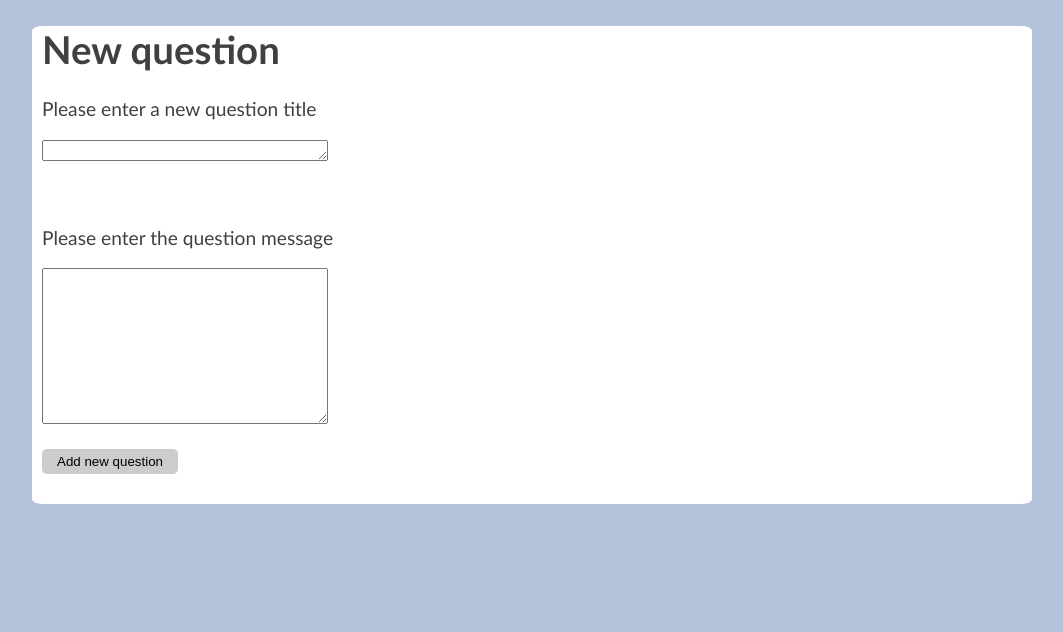
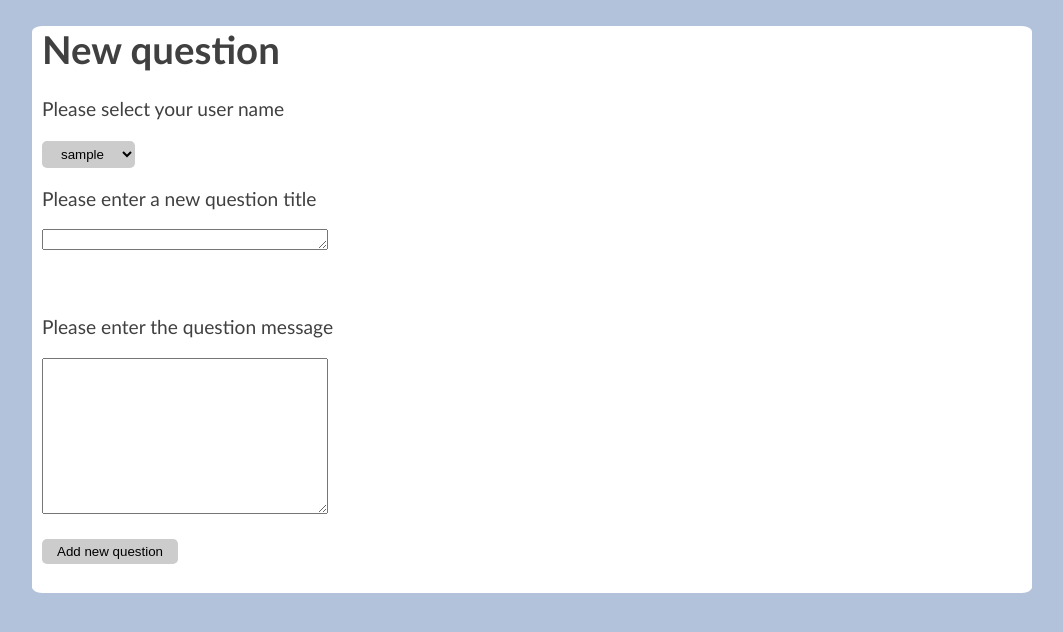
Before and after one commit to KataBucsai/AskMate2-project-prismatic, a Flask app: page /question/new in a window 1280 px wide. Shown: the top 632 px of the page, without its empty margins (108-1171 px from the left). Run offline with Flask 2, Linux system fonts and the light colour scheme; a database or web service that is not in the repository returns one stand-in record (values such as "Sample title"); some libraries are stand-ins or nearby versions.

Commit message:
implement bind question feature

```diff
--- a/app_logic.py
+++ b/app_logic.py
@@ -18,13 +18,18 @@ def list_questions():
 
 @app.route('/create_new_question', methods=['POST'])
 def create_new_question():
-    ui.add_item_to_sql_db('question', request.form)
+    new_question_user = request.form['new_question_user']
+    user_id = ui.handle_query("""SELECT id FROM users WHERE user_name='{}';""". format(new_question_user))
+    ui.handle_query("""INSERT INTO question (submission_time, view_number, vote_number, title, message, users_id)
+                    VALUES ('{}', {}, {}, '{}', '{}', {});""".format(
+                    str(datetime.now())[:-7], 0, 0, request.form['new_question_title'], request.form['new_question_message'], user_id[0][0]))
     return redirect('/')
 
 
 @app.route('/question/new')
 def new_question():
-    return render_template('new_question.html')
+    users = ui.handle_query("""SELECT user_name FROM users ORDER BY user_name;""")
+    return render_template('new_question.html', users=users)
 
 
 @app.route('/question/<id>')
--- a/templates/new_question.html
+++ b/templates/new_question.html
@@ -14,6 +14,16 @@
     <h1>New question</h1>
 
     <form action="/create_new_question" method="post">
+        <p>
+            <label for="new_question_user">Please select your user name</label>
+        </p>
+        <p>
+            <select name="new_question_user" id="new_question_user">
+                {% for user in users %}
+                    <option>{{ user[0] }}</option>
+                {% endfor %}
+            </select>
+        </p>
         <p>
             <label for="new_question_title">Please enter a new question title</label>
         </p>
```
